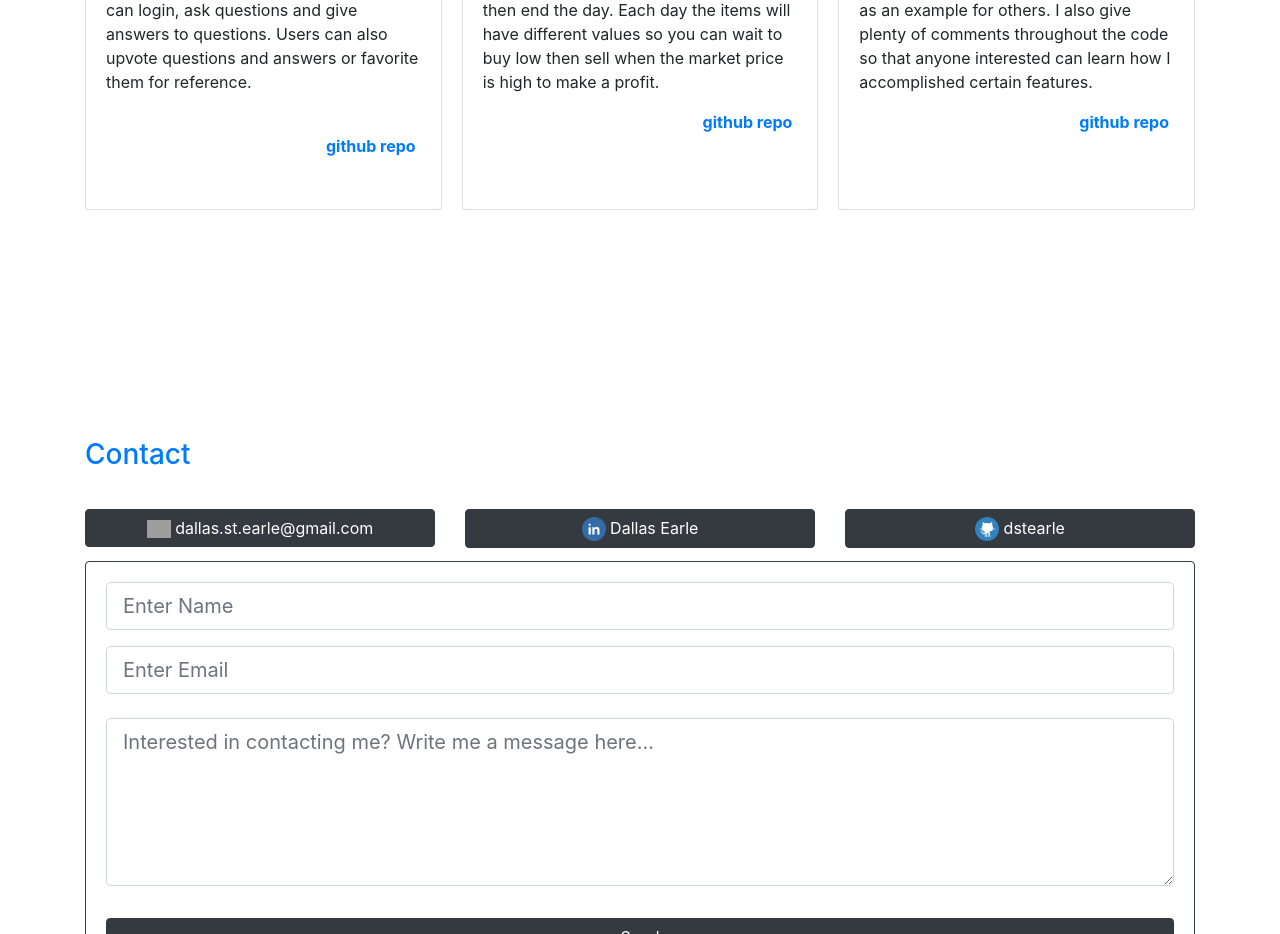
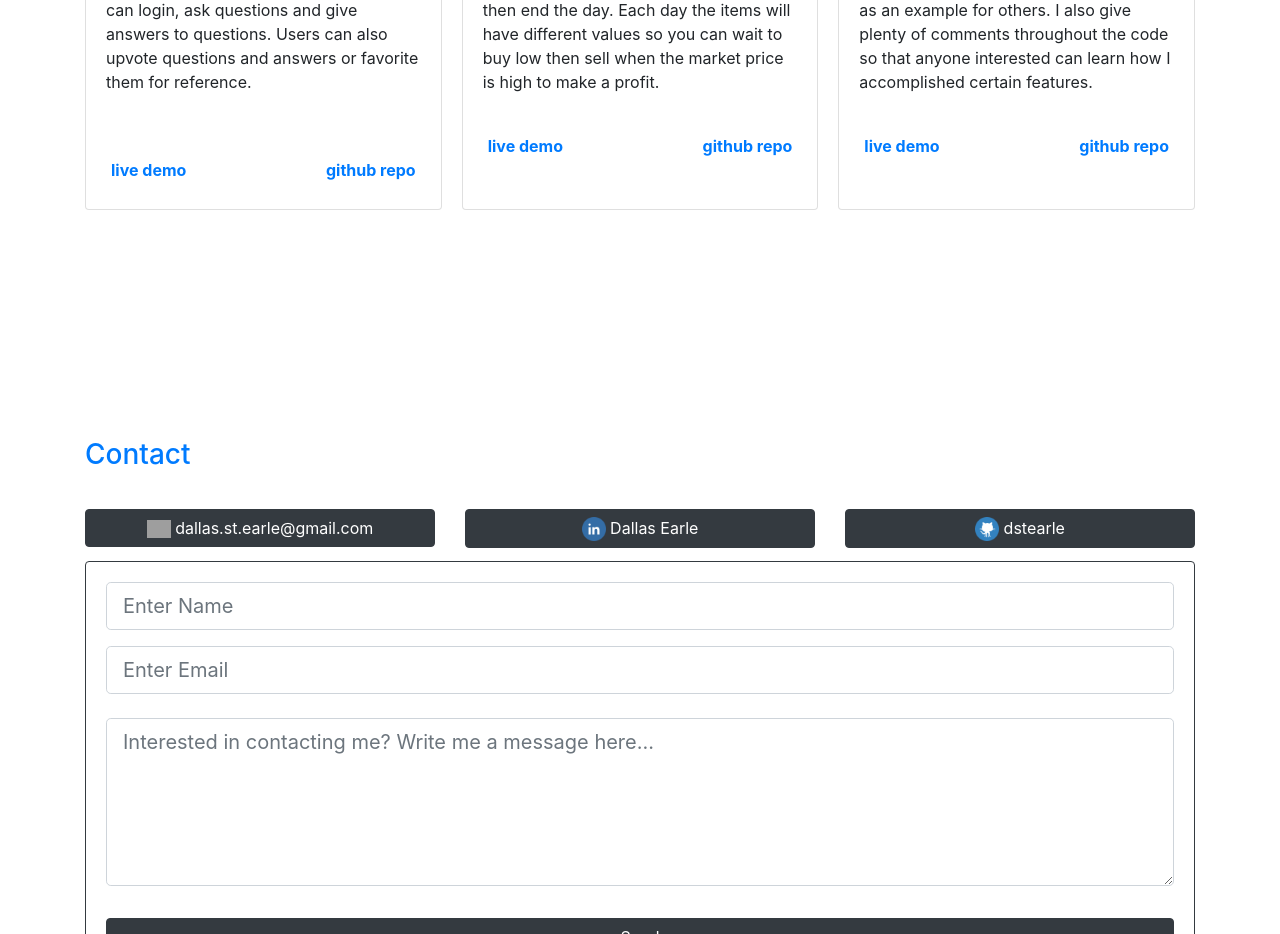
Before and after one commit to dstearle/my-portfolio, a Vue app: page / in a window 1280 px wide. Shown: the part 3360-4294 px from the top of the page. Built offline with nearby package versions, Linux system fonts and the light colour scheme; grey boxes are pictures that could not be loaded.

Commit message:
Gave live demo links to project cards

```diff
--- a/src/components/portfolioBody/experience/projects/LaravelQa.vue
+++ b/src/components/portfolioBody/experience/projects/LaravelQa.vue
@@ -17,10 +17,17 @@
                 Users can also upvote questions and answers or favorite them for reference.
             </p>
 
-            <br>
+            <br><br>
 
             <!-- Card Footer -->
             <div class="row" style="padding:0px 20px 0px 20px">
+
+                <strong class="mr-auto">
+
+                    <!-- Live Demo -->
+                    <a href="https://github.com/dstearle/laravel-qa">live demo</a>
+
+                </strong>
 
                 <strong class="ml-auto">
 
--- a/src/components/portfolioBody/experience/projects/VueLists.vue
+++ b/src/components/portfolioBody/experience/projects/VueLists.vue
@@ -17,8 +17,17 @@
                 I also give plenty of comments throughout the code so that anyone interested can learn how I accomplished certain features.
             </p>
 
+            <br>
+
             <!-- Card Footer -->
             <div class="row" style="padding:0px 20px 0px 20px">
+
+                <strong class="mr-auto">
+
+                    <!-- Live Demo -->
+                    <a href="https://github.com/dstearle/laravel-qa">live demo</a>
+
+                </strong>
 
                 <strong class="ml-auto">
 
--- a/src/components/portfolioBody/experience/projects/VueStockTrader.vue
+++ b/src/components/portfolioBody/experience/projects/VueStockTrader.vue
@@ -17,8 +17,17 @@
                 Each day the items will have different values so you can wait to buy low then sell when the market price is high to make a profit.
             </p>
 
+            <br>
+
             <!-- Card Footer -->
             <div class="row" style="padding:0px 20px 0px 20px">
+
+                <strong class="mr-auto">
+
+                    <!-- Live Demo -->
+                    <a href="https://github.com/dstearle/laravel-qa">live demo</a>
+
+                </strong>
 
                 <strong class="ml-auto">
 
```
Also changed, not shown: src/components/portfolioBody/experience/projects/VueChartjs.vue (+9 -0 lines).
